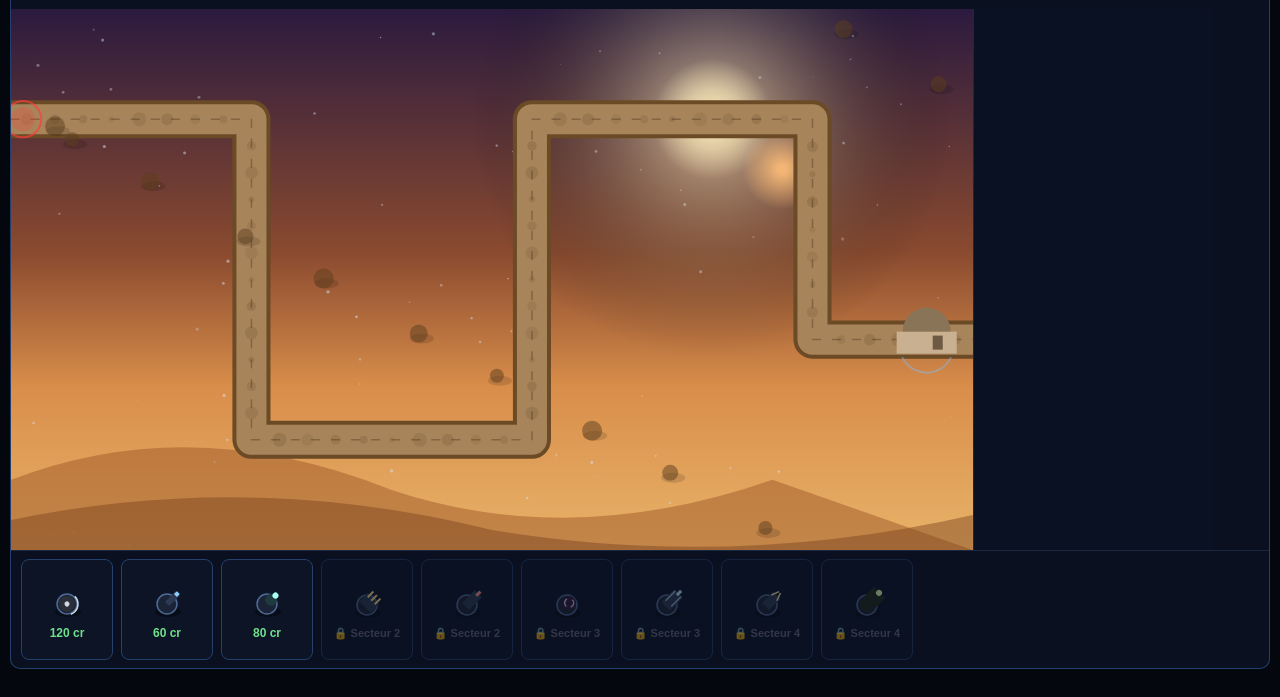
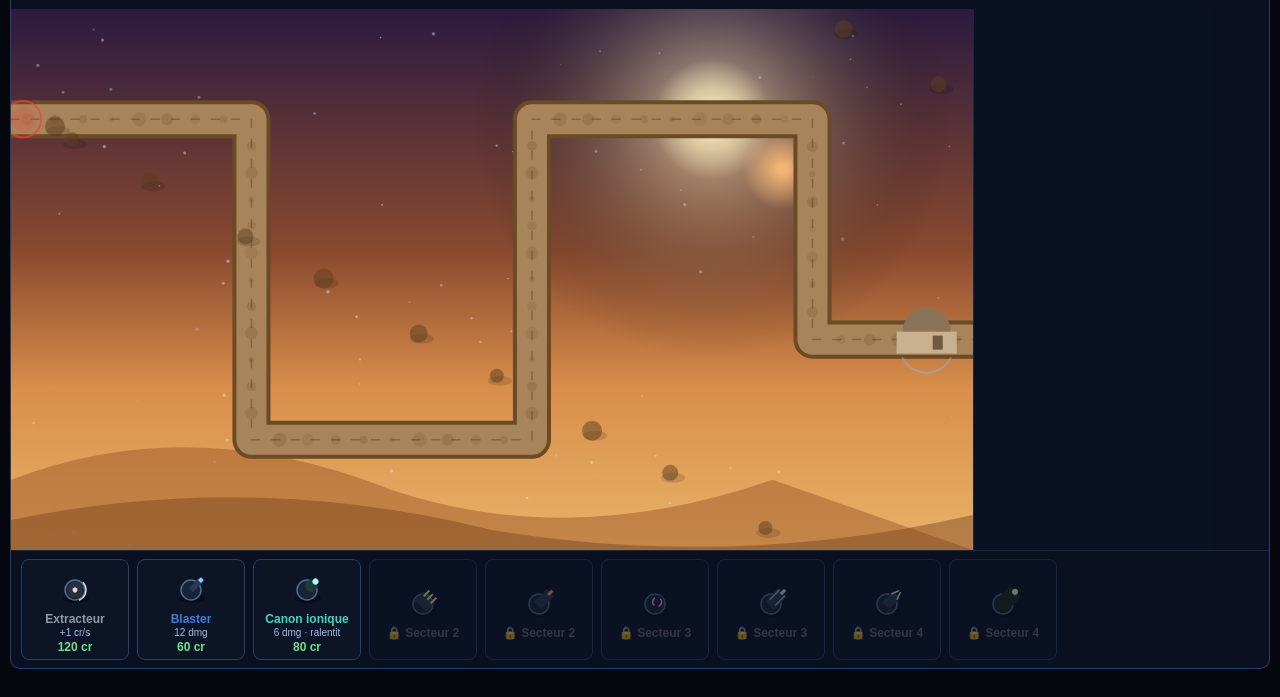
Before and after one commit to fireman358/td-wars, a website built with Vite: page index.html in a window 1280 px wide. Shown: the part 103-800 px from the top of the page. Built offline with nearby package versions, Linux system fonts and the light colour scheme.

Commit message:
ui: nom et attribut cle sous l'icone de chaque arme
- Chaque bouton d'arme affiche : icone + nom court (Blaster,
  Canon ionique...) colore + attribut cle (degats, 'zone',
  'ralentit', 'chaine', '+1 cr/s) + prix en vert
- Boutons elargis a 108px, grille auto-fit ajustee
- Description complete toujours en tooltip au survol

Co-authored-by: fireman358 <fireman358@users.noreply.github.com>

```diff
--- a/src/main.ts
+++ b/src/main.ts
@@ -176,19 +176,31 @@ function refreshBuildBar() {
     icon.height = 44;
     drawTowerIcon(icon, id, k.accent);
     btn.appendChild(icon);
-    if (!unlocked) {
-      const lock = document.createElement('span');
-      lock.className = 'name';
-      lock.style.color = '#667';
-      lock.textContent = `🔒 Secteur ${k.unlockSector + 1}`;
-      btn.appendChild(lock);
-      btn.title = `${k.name} — débloqué au secteur ${k.unlockSector + 1}`;
-    } else {
+    const nameEl = document.createElement('span');
+    nameEl.className = 'name';
+    nameEl.style.color = unlocked ? k.color : '#667';
+    nameEl.textContent = unlocked ? k.name.replace(' de moindal', '').replace(' à proton', '').replace(' léger', '') : `🔒 Secteur ${k.unlockSector + 1}`;
+    btn.appendChild(nameEl);
+    if (unlocked) {
+      const attrEl = document.createElement('span');
+      attrEl.className = 'attr';
+      attrEl.textContent = k.kind === 'income'
+        ? `+${k.levels[0].income} cr/s`
+        : k.kind === 'splash'
+          ? `${k.levels[0].damage} dmg · zone`
+          : k.kind === 'slow'
+            ? `${k.levels[0].damage} dmg · ralentit`
+            : k.kind === 'chain'
+              ? `${k.levels[0].damage} dmg · chaîne`
+              : `${k.levels[0].damage} dmg`;
+      btn.appendChild(attrEl);
       const cost2 = document.createElement('span');
       cost2.className = 'cost';
       cost2.textContent = `${cost} cr`;
       btn.appendChild(cost2);
       btn.title = `${k.name} (T${k.tier}) — ${k.desc}`;
+    } else {
+      btn.title = `${k.name} — débloqué au secteur ${k.unlockSector + 1}`;
     }
     btn.addEventListener('click', (ev) => {
       ev.stopPropagation();
--- a/src/style.css
+++ b/src/style.css
@@ -127,7 +127,7 @@ body {
 
 #build-bar {
   display: grid;
-  grid-template-columns: repeat(auto-fit, 92px);
+  grid-template-columns: repeat(auto-fit, 108px);
   gap: 8px;
   flex: 1;
   min-width: 0;
@@ -136,7 +136,7 @@ body {
 
 .build-btn {
   padding: 6px 4px 4px;
-  width: 92px;
+  width: 108px;
   background: rgba(13, 21, 38, 0.9);
   border: 1px solid #24406b;
   border-radius: 8px;
@@ -146,8 +146,9 @@ body {
 }
 .build-btn:hover { border-color: #ffd23f; }
 .build-btn.selected { border-color: #ffd23f; box-shadow: 0 0 10px rgba(255, 210, 63, 0.5); }
-.build-btn .name { font-size: 11px; font-weight: 700; display: block; white-space: nowrap; overflow: hidden; text-overflow: ellipsis; }
-.build-btn .cost { font-size: 12px; font-weight: 700; color: #6fe08a; display: block; margin-top: 2px; }
+.build-btn .name { font-size: 12px; font-weight: 700; display: block; white-space: nowrap; overflow: hidden; text-overflow: ellipsis; }
+.build-btn .attr { font-size: 10px; color: #9fbde8; display: block; line-height: 1.3; }
+.build-btn .cost { font-size: 12px; font-weight: 700; color: #6fe08a; display: block; margin-top: 1px; }
 .build-icon { display: block; margin: 0 auto 2px; }
 .build-btn.locked { opacity: 0.45; cursor: default; }
 
```
